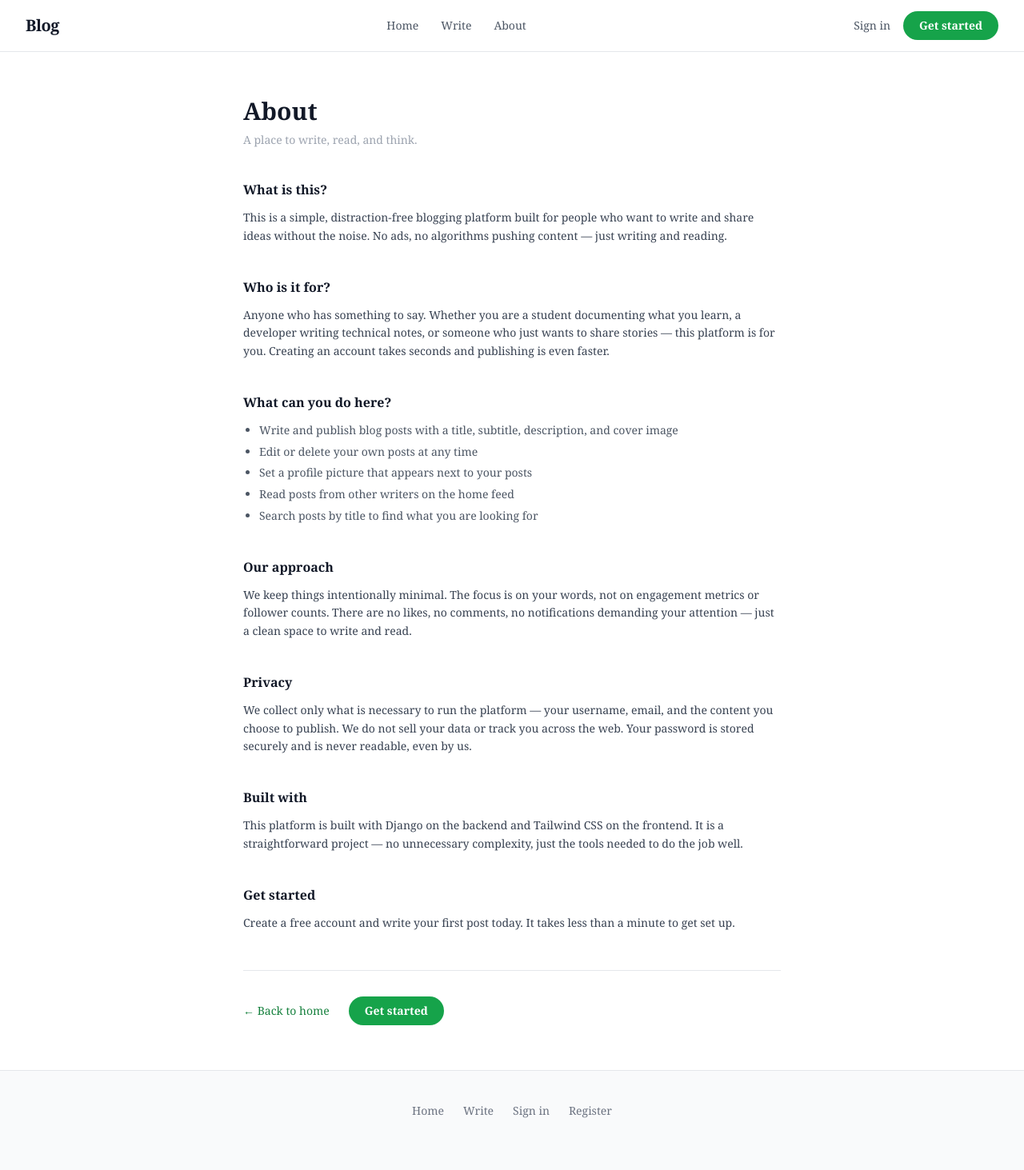
After one commit to coffee-and-debugging/CSIT4th, a Django app: page /about/ in a window 1280 px wide. The commit adds this page. Shown: the whole page at 80% size. Run offline with Django 5.2, Linux system fonts and the light colour scheme; style sheets or scripts are compiled from the project's sources.

Commit message:
chore: daily code update!

```diff
--- a/blog/blog/urls.py
+++ b/blog/blog/urls.py
@@ -2,8 +2,10 @@ from django.contrib import admin
 from django.urls import path, include
 from django.conf import settings
 from django.conf.urls.static import static
+from django.contrib.auth.views import LogoutView
 
 urlpatterns = [
     path('admin/', admin.site.urls),
     path('', include('content.urls')),
+    path('logout/', LogoutView.as_view(next_page='home'), name='logout'),
 ] + static(settings.MEDIA_URL, document_root=settings.MEDIA_ROOT)
--- a/blog/content/models.py
+++ b/blog/content/models.py
@@ -1,7 +1,10 @@
 from django.db import models
 from django.contrib.auth.models import User
 
-# Create your models here.
+class Profile(models.Model):
+    user = models.OneToOneField(User, on_delete=models.CASCADE)
+    profile_picture = models.ImageField(upload_to="profiles/", blank=True, null=True)
+
 class Blog(models.Model):
     title= models.CharField(max_length=50)
     subtitle= models.CharField(max_length=100)
--- a/blog/content/templates/components/_navbar.html
+++ b/blog/content/templates/components/_navbar.html
@@ -14,15 +14,11 @@
                class="hover:text-gray-900 transition-colors focus:outline-none focus-visible:ring-2 focus-visible:ring-green-500 rounded">Home</a>
          </li>
          <li>
-            <a href="#"
-               class="hover:text-gray-900 transition-colors focus:outline-none focus-visible:ring-2 focus-visible:ring-green-500 rounded">Blog</a>
-         </li>
-         <li>
             <a href="{% url 'create_blog' %}"
                class="hover:text-gray-900 transition-colors focus:outline-none focus-visible:ring-2 focus-visible:ring-green-500 rounded">Write</a>
          </li>
          <li>
-            <a href="#"
+            <a href="{% url 'about' %}"
                class="hover:text-gray-900 transition-colors focus:outline-none focus-visible:ring-2 focus-visible:ring-green-500 rounded">About</a>
          </li>
       </ul>
@@ -31,15 +27,23 @@
       <div class="hidden lg:flex items-center gap-4">
          {% if user.is_authenticated %}
          <div class="relative group">
-            <button type="button"
-               class="flex items-center justify-center size-9 rounded-full bg-gray-900 text-white text-sm font-semibold cursor-pointer focus:outline-none focus-visible:ring-2 focus-visible:ring-green-500 focus-visible:ring-offset-2 select-none">
+            <a href="{% url 'profile' %}"
+               class="flex items-center justify-center size-9 rounded-full bg-gray-900 text-white text-sm font-semibold cursor-pointer focus:outline-none focus-visible:ring-2 focus-visible:ring-green-500 focus-visible:ring-offset-2 select-none overflow-hidden">
+               {% if user.profile.profile_picture %}
+               <img src="{{ user.profile.profile_picture.url }}" class="w-full h-full object-cover" />
+               {% else %}
                {{ user.username|first|upper }}
-            </button>
+               {% endif %}
+            </a>
             <!-- Dropdown -->
             <div class="absolute right-0 top-full mt-2 w-44 bg-white border border-gray-200 rounded-xl shadow-lg py-1.5 opacity-0 invisible group-focus-within:opacity-100 group-focus-within:visible group-hover:opacity-100 group-hover:visible transition-all duration-150 z-50">
                <p class="px-4 py-2 text-xs text-gray-400 font-medium truncate border-b border-gray-100">{{ user.username }}</p>
+               <a href="{% url 'profile' %}" class="block px-4 py-2 text-sm text-gray-700 hover:bg-gray-50 transition-colors">Profile</a>
                <a href="{% url 'create_blog' %}" class="block px-4 py-2 text-sm text-gray-700 hover:bg-gray-50 transition-colors">Write</a>
-               <a href="/logout/" class="block px-4 py-2 text-sm text-red-600 hover:bg-red-50 transition-colors">Sign out</a>
+               <form method="post" action="{% url 'logout' %}">
+                  {% csrf_token %}
+                  <button type="submit" class="block w-full text-left px-4 py-2 text-sm text-red-600 hover:bg-red-50 transition-colors">Sign out</button>
+               </form>
             </div>
          </div>
          {% else %}
@@ -84,22 +88,29 @@
          </div>
          <ul class="flex flex-col p-6 gap-6 text-sm font-medium text-gray-700">
             <li><a href="{% url 'home' %}" class="hover:text-gray-900 transition-colors">Home</a></li>
-            <li><a href="#" class="hover:text-gray-900 transition-colors">Blog</a></li>
             <li><a href="{% url 'create_blog' %}" class="hover:text-gray-900 transition-colors">Write</a></li>
-            <li><a href="#" class="hover:text-gray-900 transition-colors">About</a></li>
+            <li><a href="{% url 'about' %}" class="hover:text-gray-900 transition-colors">About</a></li>
          </ul>
          <div class="mt-auto p-6 border-t border-gray-200 flex flex-col gap-3">
             {% if user.is_authenticated %}
-            <div class="flex items-center gap-3 mb-1">
-               <span class="flex items-center justify-center size-9 rounded-full bg-gray-900 text-white text-sm font-semibold select-none">
+            <a href="{% url 'profile' %}" class="flex items-center gap-3 mb-1">
+               <span class="flex items-center justify-center size-9 rounded-full bg-gray-900 text-white text-sm font-semibold select-none overflow-hidden shrink-0">
+                  {% if user.profile.profile_picture %}
+                  <img src="{{ user.profile.profile_picture.url }}" class="w-full h-full object-cover" />
+                  {% else %}
                   {{ user.username|first|upper }}
+                  {% endif %}
                </span>
                <span class="text-sm font-medium text-gray-800">{{ user.username }}</span>
-            </div>
+            </a>
+            <a href="{% url 'profile' %}"
+               class="text-sm font-medium text-center text-gray-700 py-2.5 rounded-full border border-gray-300 hover:bg-gray-50 transition-colors">Profile</a>
             <a href="{% url 'create_blog' %}"
                class="text-sm font-medium text-center text-gray-700 py-2.5 rounded-full border border-gray-300 hover:bg-gray-50 transition-colors">Write</a>
-            <a href="/logout/"
-               class="text-sm font-semibold text-center text-red-600 border border-red-200 hover:bg-red-50 transition-colors py-2.5 rounded-full">Sign out</a>
+            <form method="post" action="{% url 'logout' %}">
+               {% csrf_token %}
+               <button type="submit" class="w-full text-sm font-semibold text-center text-red-600 border border-red-200 hover:bg-red-50 transition-colors py-2.5 rounded-full">Sign out</button>
+            </form>
             {% else %}
             <a href="{% url 'login' %}"
                class="text-sm font-medium text-center text-gray-700 py-2.5 rounded-full border border-gray-300 hover:bg-gray-50 transition-colors">Sign in</a>
--- /dev/null
+++ b/blog/content/templates/main/about.html
@@ -0,0 +1,84 @@
+<!DOCTYPE html>
+<html lang="en">
+<head>
+   <meta charset="UTF-8">
+   <meta name="viewport" content="width=device-width, initial-scale=1.0">
+   {% load static %}
+   <link href="{% static 'src/output.css' %}" rel="stylesheet">
+   <title>About — Blog</title>
+</head>
+<body class="flex flex-col min-h-screen bg-white">
+
+   {% include "../components/_navbar.html" %}
+
+   <main class="flex-1 px-4 md:px-8 py-14">
+      <div class="max-w-2xl mx-auto">
+
+         <h1 class="text-3xl font-bold text-gray-900 mb-2">About</h1>
+         <p class="text-sm text-gray-400 mb-10">A place to write, read, and think.</p>
+
+         <div class="space-y-10 text-gray-700 text-sm leading-relaxed">
+
+            <section>
+               <h2 class="text-base font-semibold text-gray-900 mb-3">What is this?</h2>
+               <p>This is a simple, distraction-free blogging platform built for people who want to write and share ideas without the noise. No ads, no algorithms pushing content — just writing and reading.</p>
+            </section>
+
+            <section>
+               <h2 class="text-base font-semibold text-gray-900 mb-3">Who is it for?</h2>
+               <p>Anyone who has something to say. Whether you are a student documenting what you learn, a developer writing technical notes, or someone who just wants to share stories — this platform is for you. Creating an account takes seconds and publishing is even faster.</p>
+            </section>
+
+            <section>
+               <h2 class="text-base font-semibold text-gray-900 mb-3">What can you do here?</h2>
+               <ul class="list-disc pl-5 space-y-1 text-gray-600">
+                  <li>Write and publish blog posts with a title, subtitle, description, and cover image</li>
+                  <li>Edit or delete your own posts at any time</li>
+                  <li>Set a profile picture that appears next to your posts</li>
+                  <li>Read posts from other writers on the home feed</li>
+                  <li>Search posts by title to find what you are looking for</li>
+               </ul>
+            </section>
+
+            <section>
+               <h2 class="text-base font-semibold text-gray-900 mb-3">Our approach</h2>
+               <p>We keep things intentionally minimal. The focus is on your words, not on engagement metrics or follower counts. There are no likes, no comments, no notifications demanding your attention — just a clean space to write and read.</p>
+            </section>
+
+            <section>
+               <h2 class="text-base font-semibold text-gray-900 mb-3">Privacy</h2>
+               <p>We collect only what is necessary to run the platform — your username, email, and the content you choose to publish. We do not sell your data or track you across the web. Your password is stored securely and is never readable, even by us.</p>
+            </section>
+
+            <section>
+               <h2 class="text-base font-semibold text-gray-900 mb-3">Built with</h2>
+               <p>This platform is built with Django on the backend and Tailwind CSS on the frontend. It is a straightforward project — no unnecessary complexity, just the tools needed to do the job well.</p>
+            </section>
+
+            <section>
+               <h2 class="text-base font-semibold text-gray-900 mb-3">Get started</h2>
+               <p>Create a free account and write your first post today. It takes less than a minute to get set up.</p>
+            </section>
+
+         </div>
+
+         <div class="mt-12 pt-8 border-t border-gray-200 flex items-center gap-6">
+            <a href="{% url 'home' %}"
+               class="text-sm text-green-700 font-medium hover:underline focus:outline-none focus-visible:ring-2 focus-visible:ring-green-500 rounded">
+               &larr; Back to home
+            </a>
+            {% if not user.is_authenticated %}
+            <a href="/register/"
+               class="text-sm font-semibold text-white bg-green-600 hover:bg-green-700 transition-colors px-5 py-2 rounded-full focus:outline-none">
+               Get started
+            </a>
+            {% endif %}
+         </div>
+
+      </div>
+   </main>
+
+   {% include "../components/_footer.html" %}
+
+</body>
+</html>
--- a/blog/content/urls.py
+++ b/blog/content/urls.py
@@ -1,16 +1,19 @@
 from django.urls import path
 from .views.auth_view import login, register
-from .views.main_view import create_blog, edit_blog, home, blog, terms_and_conditions
+from .views.main_view import create_blog, edit_blog, home, blog, delete_blog, profile, about, terms_and_conditions
 
 urlpatterns = [
     path('login/', login, name="login"),
     path('register/', register, name="register"),
 
-    path('home/', home, name="home"),
+    path('', home, name="home"),
     path('create_blog/', create_blog, name="create_blog"),
 
     path('edit_blog', edit_blog, name="edit_blog"),
     path('blog/<int:blog_id>/', blog),
+    path('blog/<int:blog_id>/delete/', delete_blog, name="delete_blog"),
 
+    path('profile/', profile, name="profile"),
+    path('about/', about, name="about"),
     path('terms_and_conditions/', terms_and_conditions, name="terms_and_conditions")
 ]
--- a/blog/content/views/main_view.py
+++ b/blog/content/views/main_view.py
@@ -1,41 +1,64 @@
 from django.shortcuts import render, redirect, get_object_or_404
-from ..models import Blog
+from django.contrib.auth.decorators import login_required
+from django.core.paginator import Paginator
+from ..models import Blog, Profile
 
 def home(request):
-    blogs= Blog.objects.all().order_by('-created_at')
-    return render(request, "main/home.html", {"blogs": blogs})
+    query = request.GET.get("q", "")
+    blogs = Blog.objects.filter(title__icontains=query).order_by('-created_at') if query else Blog.objects.all().order_by('-created_at')
+    page = Paginator(blogs, 5).get_page(request.GET.get("page"))
+    return render(request, "main/home.html", {"blogs": page, "query": query})
 
+@login_required(login_url='login')
 def create_blog(request):
     if request.method == "POST":
-        title= request.POST.get("title")
-        subtitle= request.POST.get("subtitle")
-        description= request.POST.get("description")
-        image= request.FILES.get("image")
+        title = request.POST.get("title")
+        subtitle = request.POST.get("subtitle")
+        description = request.POST.get("description")
+        image = request.FILES.get("image")
+        Blog(title=title, subtitle=subtitle, image=image, description=description, author=request.user).save()
+        return redirect("home")
+    return render(request, "main/create_blog.html")
 
-        blog = Blog(title=title, subtitle=subtitle, image=image, description=description, author=request.user)
+@login_required(login_url='login')
+def edit_blog(request):
+    blog_id = request.GET.get("id")
+    blog = get_object_or_404(Blog, id=blog_id)
+    if blog.author != request.user:
+        return redirect("home")
+    if request.method == "POST":
+        blog.title = request.POST.get("title", blog.title)
+        blog.subtitle = request.POST.get("subtitle", blog.subtitle)
+        blog.description = request.POST.get("description", blog.description)
+        if request.FILES.get("image"):
+            blog.image = request.FILES.get("image")
         blog.save()
         return redirect("home")
-
-    return render(request, "main/create_blog.html")
-
-def edit_blog(request):
-    blog_id= request.GET.get("id")
-    blog= get_object_or_404(Blog, id=blog_id)
-
-    if request.method == "POST":
-        blog.title= request.POST.get("title", blog.title)
-        blog.subtitle= request.POST.get("subtitle", blog.subtitle)
-        blog.description= request.POST.get("description", blog.description)
-        if request.FILES.get("image"):
-            blog.image= request.FILES.get("image")
-        blog.save()
-        return redirect("home")
-
     return render(request, "main/edit_blog.html", {"blog": blog})
 
 def blog(request, blog_id):
-    blog= get_object_or_404(Blog, id=blog_id)
+    blog = get_object_or_404(Blog, id=blog_id)
     return render(request, "main/blog.html", {"blog": blog})
+
+@login_required(login_url='login')
+def delete_blog(request, blog_id):
+    blog = get_object_or_404(Blog, id=blog_id)
+    if blog.author == request.user:
+        blog.delete()
+    return redirect("home")
+
+@login_required(login_url='login')
+def profile(request):
+    user_profile, _ = Profile.objects.get_or_create(user=request.user)
+    if request.method == "POST" and request.FILES.get("profile_picture"):
+        user_profile.profile_picture = request.FILES.get("profile_picture")
+        user_profile.save()
+        return redirect("profile")
+    blogs = Blog.objects.filter(author=request.user).order_by('-created_at')
+    return render(request, "main/profile.html", {"user_profile": user_profile, "blogs": blogs})
+
+def about(request):
+    return render(request, "main/about.html")
 
 def terms_and_conditions(request):
     return render(request, "main/terms_and_conditions.html")
```
Also changed, not shown: blog/content/templates/auth/register.html (+35 -3 lines), blog/content/templates/main/blog.html (+24 -5 lines), blog/content/templates/main/home.html (+28 -1 lines), blog/content/templates/main/profile.html (added, +104 -0 lines), blog/content/views/auth_view.py (+7 -6 lines), blog/content/migrations/0002_profile.py (added), blog/media/profiles/Screenshot_2026-06-09_180223.png (added), blog/media/profiles/Screenshot_2026-06-09_180223_qhK6bRf.png (added), blog/media/profiles/Screenshot_2026-06-09_210759.png (added), blog/media/profiles/Screenshot_2026-06-14_132309.png (added), 3 other files.
